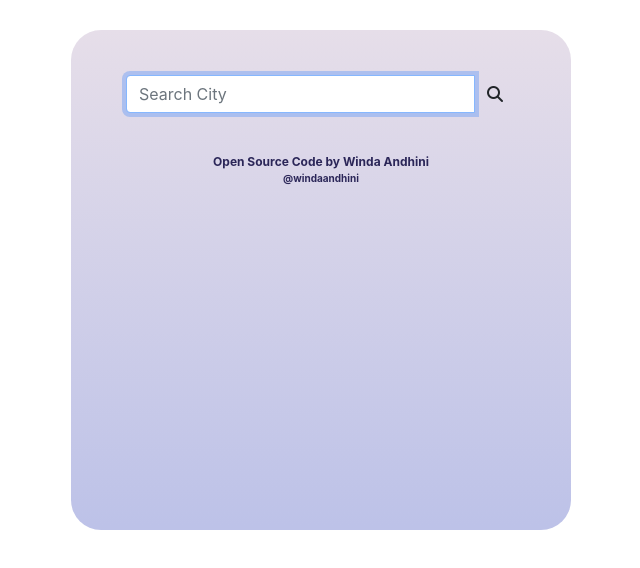
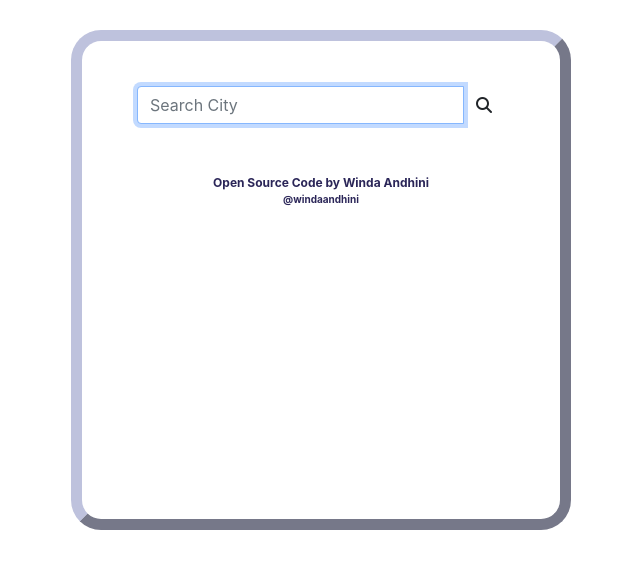
Before and after one commit to winda1808/weather-react, a React (Create React App) app: page / in a window 1280 px wide. Shown: the top 568 px of the page, without its empty margins (319-959 px from the left). Built offline with nearby package versions, Linux system fonts and the light colour scheme; no server answers.

Commit message:
customizing css

```diff
--- a/src/App.css
+++ b/src/App.css
@@ -1,12 +1,14 @@
 .App {
   width: 500px;
   height: 500px;
-  background: linear-gradient(to top, #bdc2e8 0%, #bdc2e8 1%, #e6dee9 100%);
+  background:rgba(255, 255, 255, .15);
+  backdrop-filter: blur(5px);
   margin: 0 auto;
   display: block;
   margin-top: 30px;
   padding: 10px 20px;
   border-radius: 30px;
+  border: outset 11px #bec2dd;
 }
 
 .Github {
@@ -26,7 +28,7 @@
 }
 
 .Repository {
-  margin-top: 20px;
+  margin-top: 50px;
   text-decoration: none;
   font-weight: bold;
   color: #2b2658;
--- a/src/Weather.css
+++ b/src/Weather.css
@@ -44,7 +44,7 @@ h3,
   color: #2b2658;
 }
 
-.Active {
+.Active a {
   color: #2b2658;
   cursor: default;
   text-decoration: none;
@@ -71,8 +71,8 @@ h3,
 .Main {
   font-size: 80px;
   position: absolute;
-  top: 38%;
-  left: 42%;
+  top: 40%;
+  left: 40%;
   font-weight: bolder;
   color: #2b2658;
   text-align: center;
--- a/src/WeatherIcon.js
+++ b/src/WeatherIcon.js
@@ -29,7 +29,7 @@ const codeMapping = {
     return (
         <ReactAnimatedWeather
     icon={codeMapping[props.code]}
-    color="white"
+    color="#D9E2E9"
     size={140}
     animate={true}
   />
```
